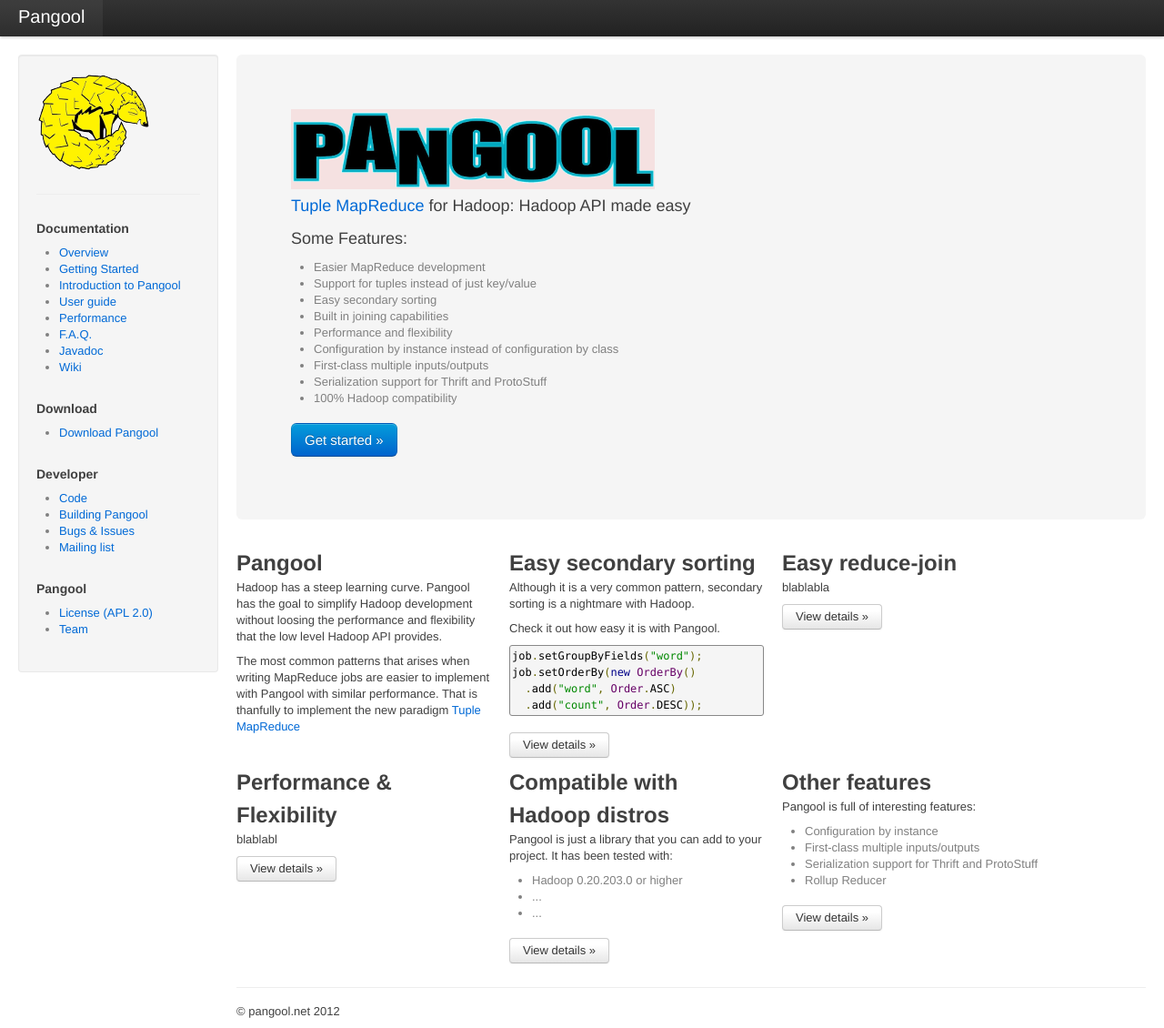
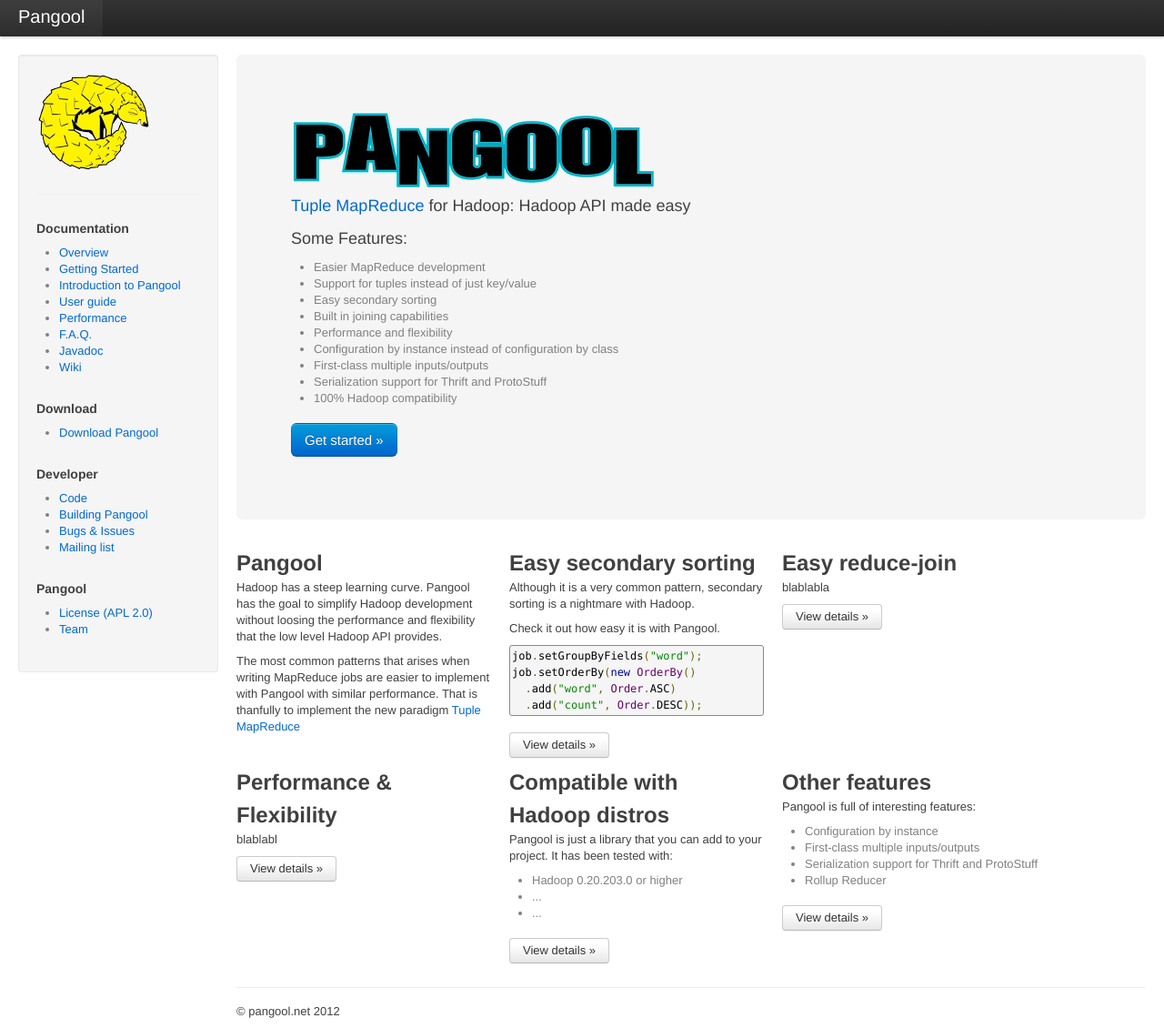
Before and after one commit to datasalt/pangool, a Jekyll site: the page built from index.html, in a window 1280 px wide and 1130 px high. Shown: the whole window at 91% size. Built offline with Jekyll 4.4.1, drawn with Linux system fonts in a browser that asks for light colours; nearby versions of some CDN libraries; Markdown is read by kramdown in place of the engine named in the settings.

Commit message:
TupleMrBuilder

```diff
--- a/index.html
+++ b/index.html
@@ -6,7 +6,7 @@ name: home
 
   	<!-- Main hero unit for a primary marketing message or call to action -->
     <div class="hero-unit">
-      <img src='images/letras_solas_alpha.png' width=400/>
+      <img src='images/pangool_solo_letras_alpha_400x88.png' width="400" height="88"/>
       <p><a href="http://www.datasalt.com/2012/02/tuple-mapreduce-beyond-the-classic-mapreduce/">Tuple MapReduce</a> for Hadoop: Hadoop API made easy</p>
       <p>Some Features:
 	    <ul>
--- a/userguide/TupleMrBuilder.html
+++ b/userguide/TupleMrBuilder.html
@@ -183,3 +183,5 @@ That's all!
 <pre class="prettyprint" id="java">
 	mr.createJob().waitForCompletion(true);
 </pre>
+
+<p><a class="btn primary large" href="group_and_sort.html">Next: Group by / Sort by &raquo;</a></p>
```
Also changed, not shown: images/letras_solas_alpha.png, images/pangool_solo_letras_alpha_200x44.png (added), images/pangool_solo_letras_alpha_400x88.png (added).
